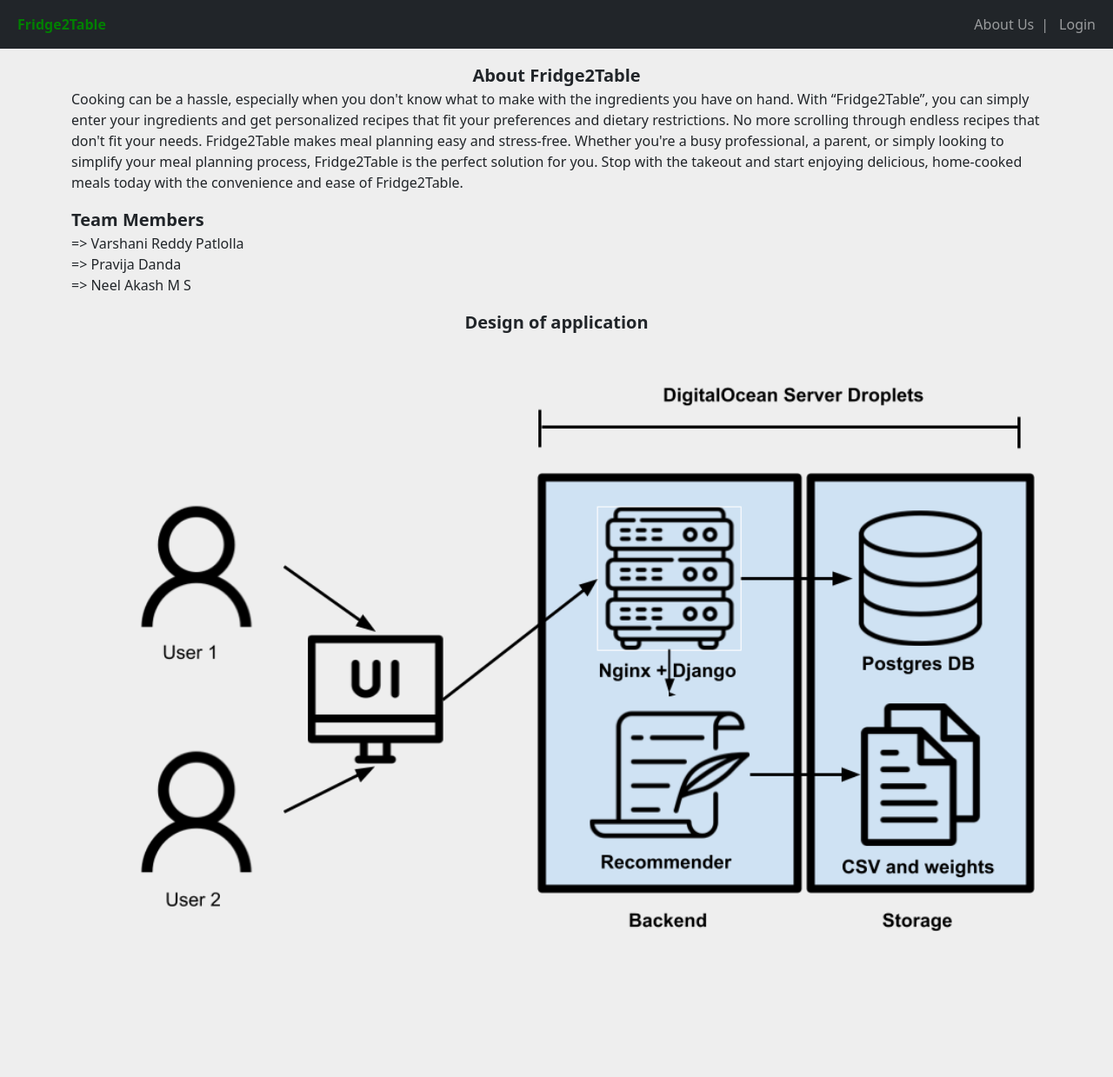
After one commit to neel-akash-ms/fridge2table, a Django app: page /about in a window 1280 px wide. The commit adds this page. Shown: the whole page at 87% size. Run offline with Django 4.2, Linux system fonts and the light colour scheme.

Commit message:
About us page

```diff
--- /dev/null
+++ b/main/templates/main/about.html
@@ -0,0 +1,19 @@
+{% extends 'main/base.html' %}
+{% load static %}
+{% block title %}About Us{% endblock %}
+{% block content %}
+<div class="row my-3">
+    <div class="section-heading text-center">About Fridge2Table</div>
+    <p>
+        Cooking can be a hassle, especially when you don't know what to make with the ingredients you have on hand. With “Fridge2Table”, you can simply enter your ingredients and get personalized recipes that fit your preferences and dietary restrictions. No more scrolling through endless recipes that don't fit your needs. Fridge2Table makes meal planning easy and stress-free. Whether you're a busy professional, a parent, or simply looking to simplify your meal planning process, Fridge2Table is the perfect solution for you. Stop with the takeout and start enjoying delicious, home-cooked meals today with the convenience and ease of Fridge2Table.
+    </p>
+    <div class="section-heading">Team Members</div>
+    <p>
+        => Varshani Reddy Patlolla <br>
+        => Pravija Danda <br>
+        => Neel Akash M S <br>
+    </p>
+    <div class="section-heading text-center">Design of application</div>
+    <img src="{% static 'images/design.png' %}" alt="design">
+</div>
+{% endblock %}
--- a/main/templates/main/base.html
+++ b/main/templates/main/base.html
@@ -23,6 +23,10 @@
           </div>
           <div>
             <ul class="navbar-nav">
+              <li class="nav-item">
+                <a class="nav-link" href="/about">About Us</a>
+              </li>
+              <span class="navbar-text me-1"> |</span>
               {% if user.is_authenticated %}
               <span class="navbar-text">Logged in as <b>{{user.username}}</b> | </span>
               <li class="nav-item">
--- a/main/urls.py
+++ b/main/urls.py
@@ -4,6 +4,7 @@
 urlpatterns = [
     path('', views.home, name='home'),
     path('home', views.home, name='home'),
+    path('about', views.about, name='about'),
     path('sign-up', views.sign_up, name='sign_up'),
     path('results', views.results, name='results')
 ]
--- a/main/views.py
+++ b/main/views.py
@@ -40,6 +40,9 @@
 
     return render(request, 'main/results.html', results)
 
+def about(request):
+    return render(request, 'main/about.html', {})
+
 def sign_up(request):
     if request.method == 'POST':
         form = RegisterForm(request.POST)
```
Also changed, not shown: main/static/images/design.png (added).
